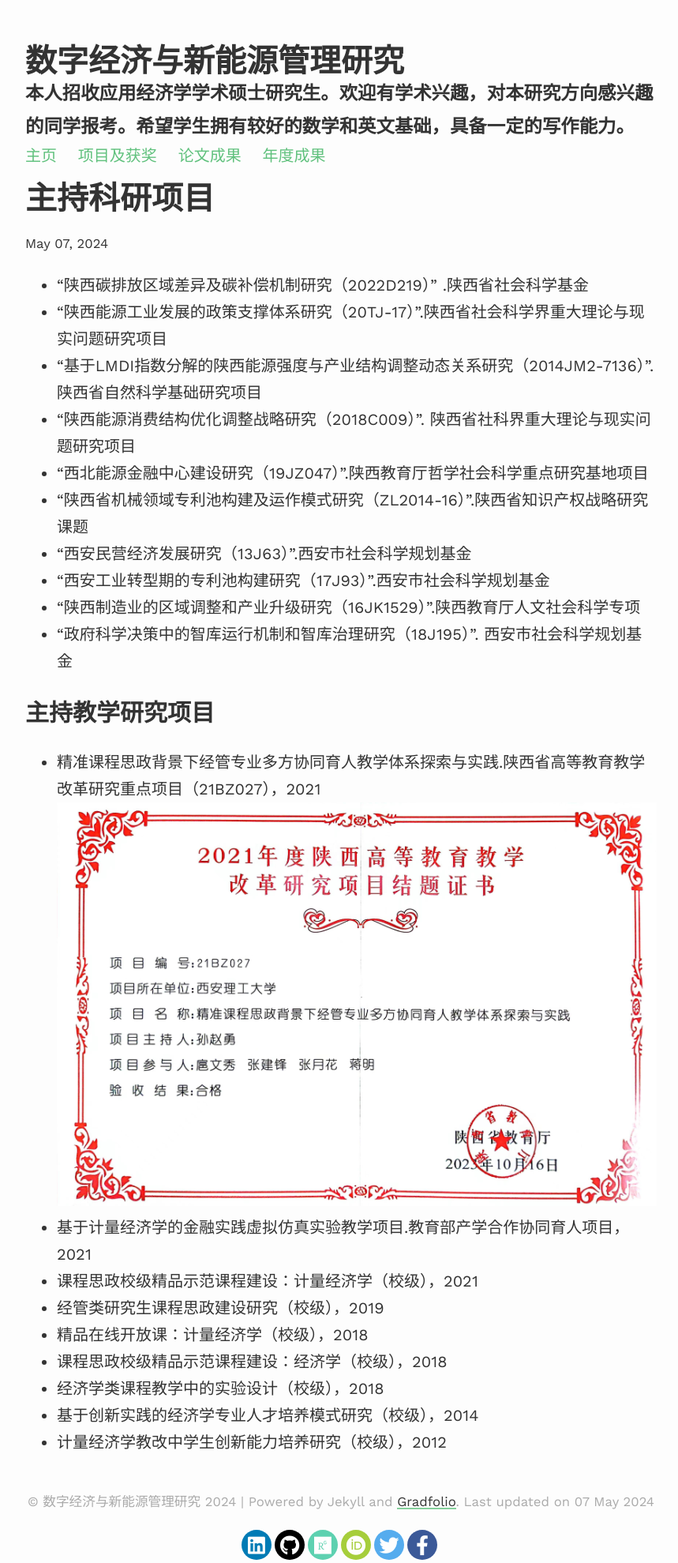
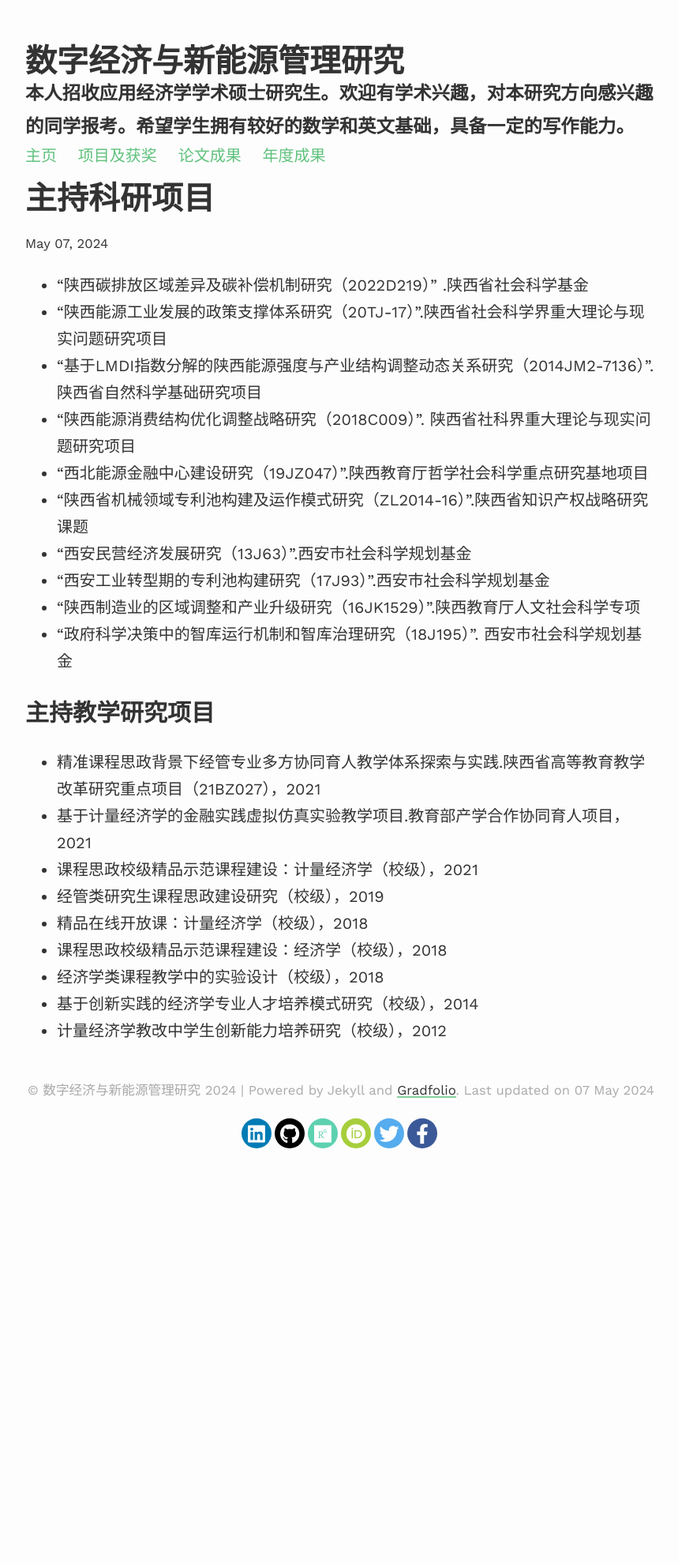
Before and after one commit to dakuamao/sun, a Jekyll site: the page built from _projects/6_project.md, in a window 1280 px wide. Shown: the whole page at 79% size, without its empty margins (208-1067 px from the left). Built offline with Jekyll 4.4.1, drawn with Linux system fonts in a browser that asks for light colours; nearby versions of some CDN libraries; after the commit the page ends 1458 px from its top, so only the background shows below that.

Commit message:
Update 6_project.md

```diff
--- a/_projects/6_project.md
+++ b/_projects/6_project.md
@@ -16,7 +16,6 @@ description: 近年科研项目
 
 # 主持教学研究项目
 * 精准课程思政背景下经管专业多方协同育人教学体系探索与实践.陕西省高等教育教学改革研究重点项目（21BZ027），2021
-![image](https://github.com/dakuamao/sun/blob/master/assets/images/jtzs.jpg)
 * 基于计量经济学的金融实践虚拟仿真实验教学项目.教育部产学合作协同育人项目，2021
 * 课程思政校级精品示范课程建设：计量经济学（校级），2021
 * 经管类研究生课程思政建设研究（校级），2019
```
